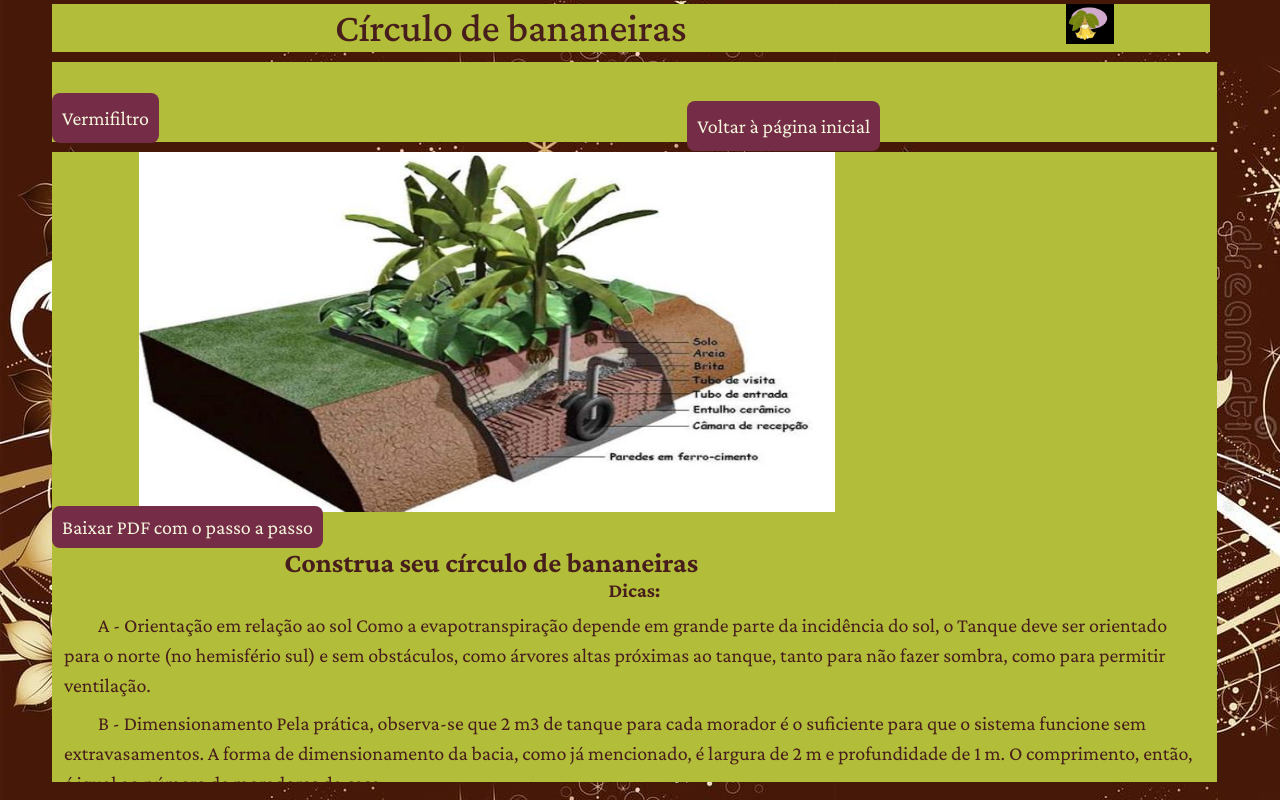
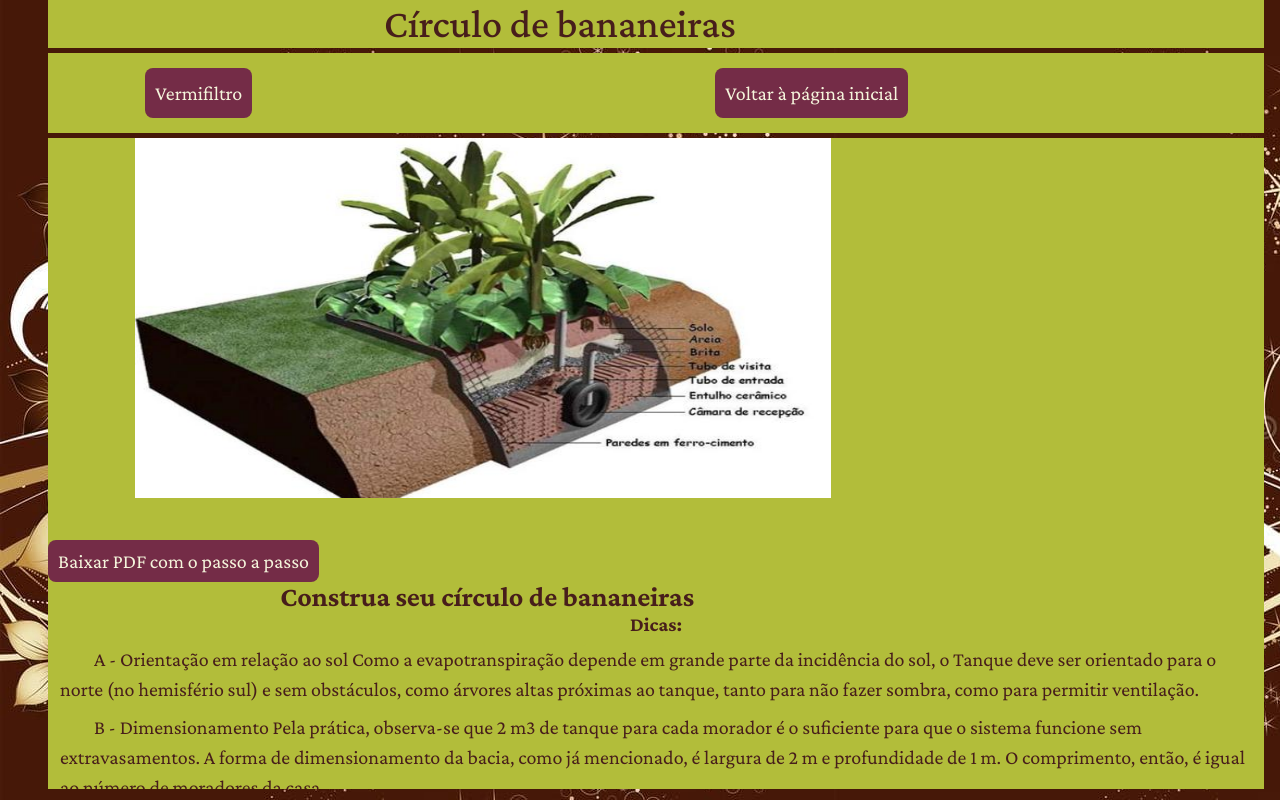
Before and after one commit to matheuspretes/EcoSaneamento, a plain HTML site: page modelo1.html in a window 1280 px wide. Drawn offline with nearby package versions, Linux system fonts and the light colour scheme; a web font is replaced by a local one.

Commit message:
alinhamento dos botões
em andamento

```diff
--- a/css/modelo1.css
+++ b/css/modelo1.css
@@ -11,22 +11,17 @@ body{
     background-image: url(../imagens/FloresHorizontal.jpg);
 }
 
-h1{
-    font-family: "Crimson Pro";
-    color: #471e1b
-}
-
 #container{
     display: grid;
     grid-template-areas: "cabecalho"
                          "corpo";
-    grid-gap: 10px
+    grid-gap: 5px
 }
 
 #cabecalho{
     grid-area: cabecalho;
     background-color: #b2bd3a;
-    width: 90.5vw;
+    width: 95vw;
     height: 6vh
 
 }
@@ -36,10 +31,10 @@ h1{
     display: grid;
     grid-template-areas: "botoes"
                          "conteudo";
-    grid-gap: 10px;
+    grid-gap: 5px;
     grid-template-rows: 15vh 75vh;
-    width: 91vw;
-    height: 90vh
+    width: 95vw;
+    height: 92vh
 }
 
 #botoes{
@@ -48,21 +43,25 @@ h1{
     grid-template-areas: "modelo2 sobre";
     grid-template-columns: 1fr 1fr;
     grid-gap: 10px;
+    border: 4px;
     background-color: #b2bd3a;
     height: 10vh;
+
 }
 
 #modelo2{
     grid-area: modelo2;
     width: 50%;
-    height: 10vh
+    height: 10vh;
+    border-radius: 3px
 }
 
 #sobre{
     grid-area: sobre;
     width: 50%;
     height: 10vh;
-    color: white
+    color: white;
+    border-radius: 3px
 }
 
 #titulo{
--- a/css/modelo2.css
+++ b/css/modelo2.css
@@ -20,7 +20,7 @@ body{
 #cabecalho{
     grid-area: cabecalho;
     background-color:#b2bd3a;
-    width: 90.5vw;
+    width: 95vw;
     height: 6vh;
 }
 
@@ -31,8 +31,8 @@ body{
                          "conteudo";
     grid-gap: 10px;
     grid-template-rows: 15vh 75vh;
-    width: 91vw;
-    height: 90vh
+    width: 95vw;
+    height: 92vh
 }
 
 #botoes{
--- a/modelo1.html
+++ b/modelo1.html
@@ -9,23 +9,22 @@
 </head>
 
 <body class="ml-5">
-    <div id="container" class="p-1">
+    <div id="container">
         <div id="cabecalho" class="d-flex flex-row justify-items-space-around">
-            <div id="titulo" class="d-flex  justify-content-center text-wrap" style="color: black">
+            <div id="titulo" class="d-flex  justify-content-center text-wrap">
                 <h1>Círculo de bananeiras</h1>
             </div>
-            <div id="logo" style="width: 21vw; height: 5vh;" class="d-flex justify-content-center align-items-center">
-                <img src="imagens/mascoteBananeira.jpg" style="width: 20%; height: 100%;">
+            <div id="logo" style="width: 5vw; height: 5vh;" class="d-flex justify-content-center align-items-center">
             </div>
 
         </div>
         <div id="corpo" class="d-flex flex-column">
-            <div id="botoes" class="justify-content-center align-content-around">
-                <div id="modelo2" class="mt-3 d-flex align-items-center">
+            <div id="botoes" class="justify-content-center align-items-space-around ">
+                <div id="modelo2" class="rounded mt-6 d-flex align-items-center justify-content-center">
                     <a href="modelo2.html">Vermifiltro</a>
                 </div>
 
-                <div id="sobre" class="rounded mt-4 d-flex align-items-center justify-content-center">
+                <div id="sobre" class="rounded mt-6 d-flex align-items-center justify-content-center">
                     <a href="index.html">Voltar à página inicial</a>
                 </div>
             </div>
@@ -34,7 +33,10 @@
                     style="width: 68vw; height: 45vh;">
                     <img src="imagens/modelo1.png" style="width: 80%; height: 100%;">
                 </div>
+                <br>
+                <br>
                 <a id="pdf" href="ContruçãoCírculoDeBananeiras.pdf" download>Baixar PDF com o passo a passo</a>
+                <br>
                 <div id="texto" class="p-1" style="font-size: 1.25rem;">
                     <h3 style="width: 68vw; height: 3vh;" class="text-center font-weight-bold">Construa seu círculo de bananeiras</h3>
                     <h5 class="font-weight-bold text-center"> Dicas:</h5>
```
Also changed, not shown: modelo2.html (+10 -8 lines).
